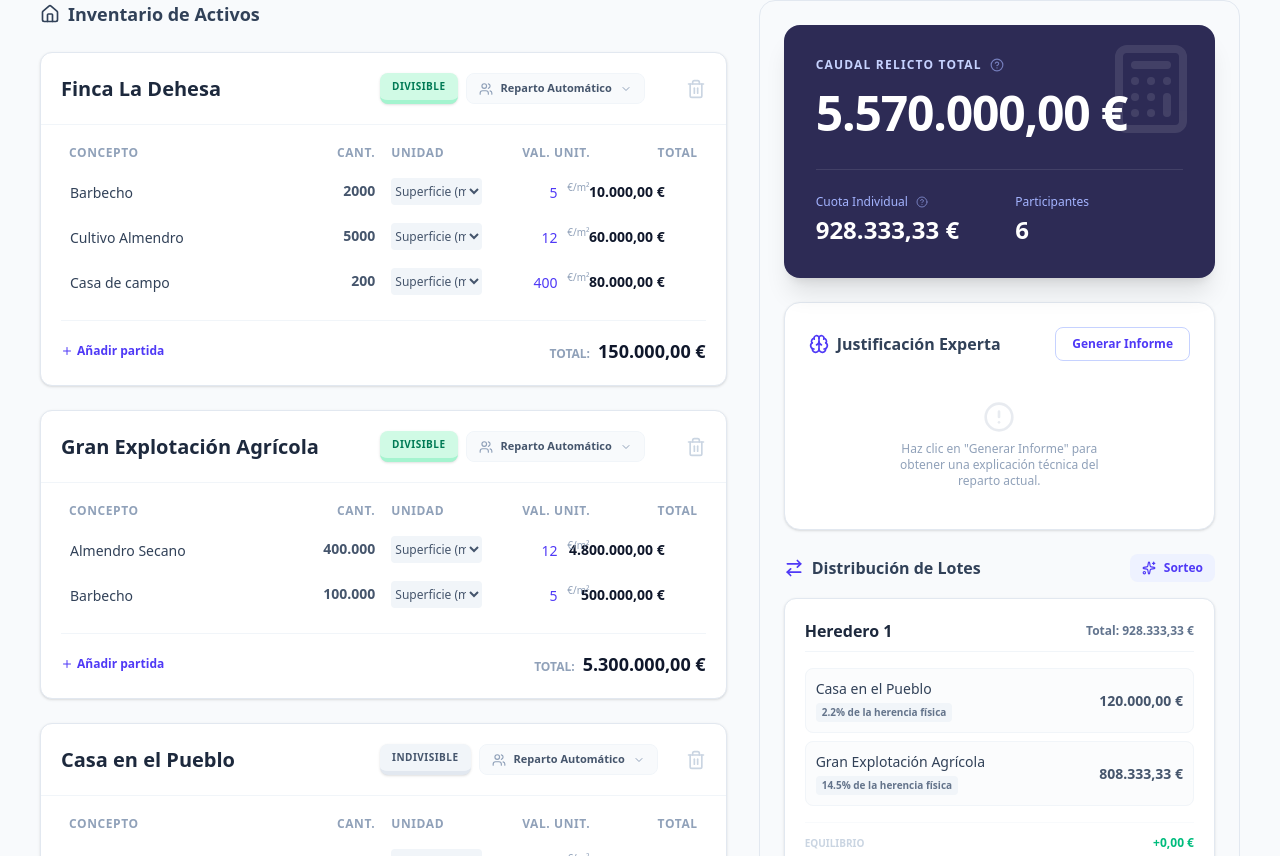
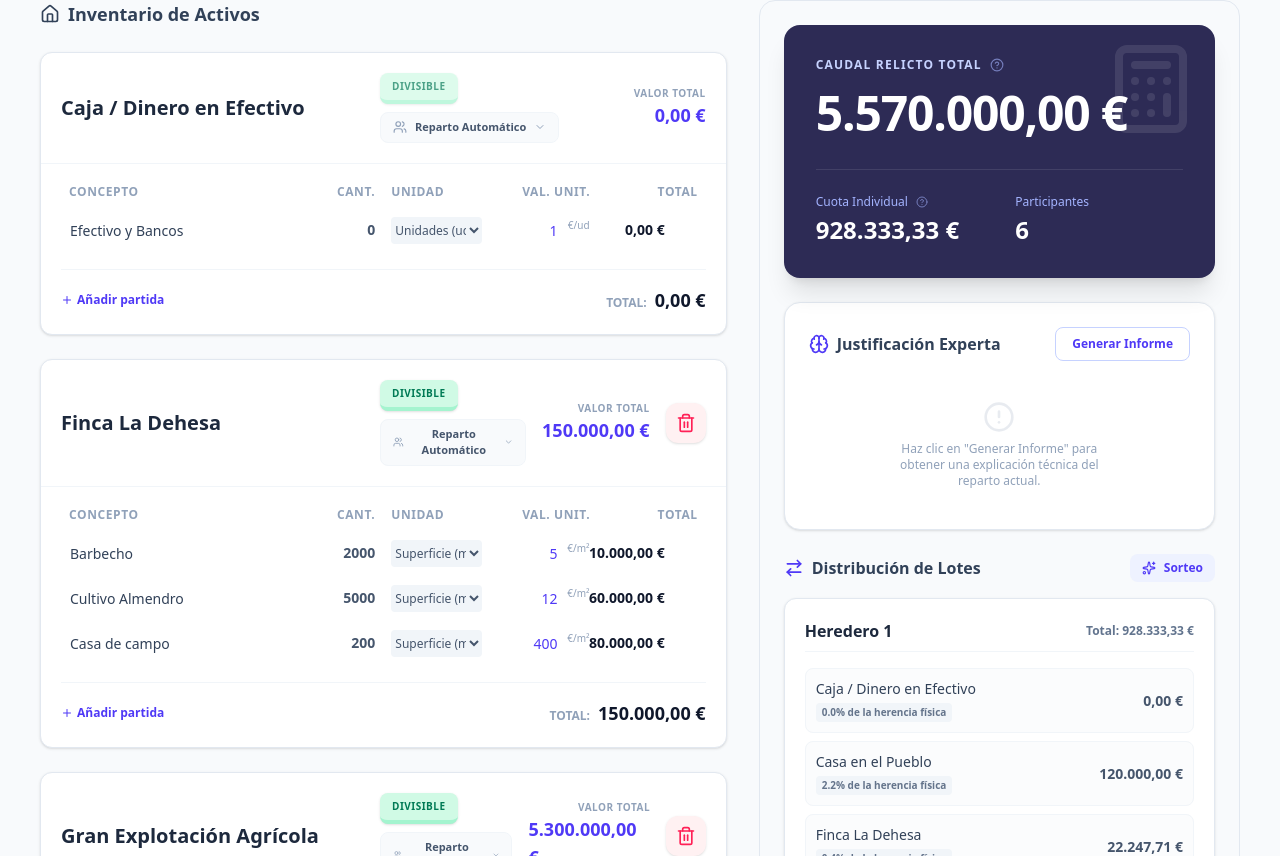
Before and after one commit to arquinsignia-creator/REPARTO-DE-HERENCIA, a Next.js app: page / in a window 1280 px wide. Shown: the part 144-1000 px from the top of the page. Built offline with nearby package versions, Linux system fonts and the light colour scheme.

Commit message:
feat: implement balanced inheritance distribution and fixed cash asset

```diff
--- a/src/app/page.tsx
+++ b/src/app/page.tsx
@@ -102,6 +102,17 @@ export default function Page() {
   const numHerederos = herederos.length;
   const [moneda, setMoneda] = useState('EUR');
   const [activos, setActivos] = useState([
+    {
+      id: 'cash',
+      nombre: "Caja / Dinero en Efectivo",
+      divisible: true,
+      esGanancial: true,
+      isFixed: true, // Asset cannot be deleted
+      asignarA: [] as number[],
+      sub_partidas: [
+        { id: 'scash', concepto: "Efectivo y Bancos", cantidad: 0, unidad: "€", valor_unitario: 1 }
+      ]
+    },
     {
       id: '1',
       nombre: "Finca La Dehesa",
@@ -346,18 +357,37 @@ export default function Page() {
       }
     }
 
-    // 3. Repartir pendientes (automático) sobre el 50% restante (o 100% si no hay gananciales)
+    // 3. Repartir pendientes (automático)
+
+    // 3a. DINERO / CAJA (Especial): Se reparte a partes iguales entre todos los herederos
+    // a menos que se haya asignado manualmente o marcado como indivisible.
+    const activoCash = totalActivos.find(a => a.id === 'cash');
+    if (activoCash && activoCash.asignarA.length === 0 && activoCash.divisible && !(activoCash as any).yaConsolidado) {
+      const numParticipantes = lotes.length;
+      const factorMasa = (fiscalConfig.gananciales && activoCash.esGanancial !== false) ? 0.5 : 1;
+      const valorPorHeredero = (activoCash.valorTotal * factorMasa) / numParticipantes;
+
+      lotes.forEach(lote => {
+        lote.activos.push({
+          id: `cash_${lote.id}`,
+          nombre: activoCash.nombre,
+          valor: valorPorHeredero,
+          fraccion: (factorMasa / numParticipantes),
+          tipo: 'herencia'
+        });
+        lote.valorBienes += valorPorHeredero;
+      });
+      (activoCash as any).yaConsolidado = true;
+    }
+
     const pendientes = totalActivos.filter(a =>
       a.asignarA.length === 0 &&
       !(a as any).yaConsolidado
     ).sort((a, b) => b.valorTotal - a.valorTotal);
 
-    const factorOriginal = 1; // El cálculo de valorHeredable ya debe contemplar si es ganancial o no
-
-    // Primero indivisibles
+    // 3b. Primero indivisibles: Seguir asignando al más pobre para evitar fragmentación
     pendientes.filter(a => !a.divisible).forEach(activo => {
       lotes.sort((a, b) => a.valorBienes - b.valorBienes);
-      // El valor a heredar puede ser el original o el restante si hubo consolidación parcial
       let valorHeredable = (activo as any).valorHeredableRestante !== undefined ? (activo as any).valorHeredableRestante : (activo.valorTotal * ((fiscalConfig.gananciales && activo.esGanancial !== false) ? 0.5 : 1));
       lotes[0].activos.push({
         id: activo.id,
@@ -369,46 +399,55 @@ export default function Page() {
       lotes[0].valorBienes += valorHeredable;
     });
 
-    // Luego divisibles (incluyendo sobras de consolidación)
+    // 3c. Luego divisibles: REPARTO EQUILIBRADO (Novedad)
     const divisiblesPendientes = totalActivos.filter(a =>
       a.divisible &&
       a.asignarA.length === 0 &&
-      (!(a as any).yaConsolidado || (a as any).valorHeredableRestante > 0.01)
+      (!(a as any).yaConsolidado || ((a as any).valorHeredableRestante && (a as any).valorHeredableRestante > 0.01))
     );
 
     divisiblesPendientes.forEach(activo => {
       let restante = (activo as any).valorHeredableRestante !== undefined ? (activo as any).valorHeredableRestante : (activo.valorTotal * ((fiscalConfig.gananciales && activo.esGanancial !== false) ? 0.5 : 1));
-      let partNum = 0;
+
+      // Intentamos repartir para equilibrar el déficit de todos
       while (restante > 0.01) {
-        lotes.sort((a, b) => a.valorBienes - b.valorBienes);
-        const deficit = cuotaIdeal - lotes[0].valorBienes;
+        // Encontrar quiénes están por debajo de la cuota ideal
+        const conDeficit = lotes.filter(l => l.valorBienes < cuotaIdeal - 0.01);
 
-        if (deficit <= 0.01 || lotes.every(l => l.valorBienes >= cuotaIdeal - 0.01)) {
-          // Si todos están cubiertos o el "más pobre" ya está en su cuota,
-          // asignamos el resto a UNO SOLO (al más pobre actual o al cónyuge)
-          // para evitar el proindiviso de "todos para todos".
-          const targetLote = fiscalConfig.gananciales ? (lotes.find(l => l.idHeredero === CONYUGE_ID) || lotes[0]) : lotes[0];
-          targetLote.activos.push({
-            id: `${activo.id}_rest_${targetLote.id}`,
+        if (conDeficit.length === 0) {
+          // Si nadie tiene déficit, repartir lo que sobra a partes iguales entre todos
+          const aCadaUno = restante / lotes.length;
+          lotes.forEach(lote => {
+            lote.activos.push({
+              id: `${activo.id}_sob_${lote.id}`,
               nombre: activo.nombre,
-            valor: restante,
-            fraccion: restante / activo.valorTotal,
+              valor: aCadaUno,
+              fraccion: aCadaUno / activo.valorTotal,
               tipo: 'herencia'
             });
-          targetLote.valorBienes += restante;
+            lote.valorBienes += aCadaUno;
+          });
           restante = 0;
         } else {
-          const aAsignar = Math.min(deficit, restante);
-          lotes[0].activos.push({
-            id: `${activo.id}_part_${partNum}`,
+          // Repartir proporcionalmente al déficit para que todos lleguen a la vez a la cuota
+          const deficitTotal = conDeficit.reduce((acc, l) => acc + (cuotaIdeal - l.valorBienes), 0);
+          const aRepartirAhorra = Math.min(restante, deficitTotal);
+
+          conDeficit.forEach(lote => {
+            const miDeficit = cuotaIdeal - lote.valorBienes;
+            const miParte = (miDeficit / deficitTotal) * aRepartirAhorra;
+            if (miParte > 0.01) {
+              lote.activos.push({
+                id: `${activo.id}_bal_${lote.id}`,
                 nombre: activo.nombre,
-            valor: aAsignar,
-            fraccion: aAsignar / activo.valorTotal,
+                valor: miParte,
+                fraccion: miParte / activo.valorTotal,
                 tipo: 'herencia'
               });
-          lotes[0].valorBienes += aAsignar;
-          restante -= aAsignar;
-          partNum++;
+              lote.valorBienes += miParte;
+            }
+          });
+          restante -= aRepartirAhorra;
         }
       }
     });
@@ -568,7 +607,11 @@ export default function Page() {
     }));
   };
 
-  const eliminarActivo = (id: string) => setActivos(activos.filter(a => a.id !== id));
+  const eliminarActivo = (id: string) => {
+    const activo = activos.find(a => a.id === id);
+    if (activo && (activo as any).isFixed) return;
+    setActivos(activos.filter(a => a.id !== id));
+  };
 
   const actualizarSubpartida = (activoId: string, subId: string, campo: string, valor: any) => {
     setActivos(activos.map(a => {
@@ -1021,18 +1064,28 @@ export default function Page() {
                       <input
                         type="text"
                         value={activo.nombre}
-                        onChange={(e) => setActivos(activos.map(a => a.id === activo.id ? {...a, nombre: e.target.value} : a))}
-                        className="text-lg md:text-xl font-extrabold text-slate-800 bg-transparent border-none focus:outline-none focus:ring-0 p-0 flex-1 md:min-w-[300px] truncate"
+                        onChange={(e) => {
+                          if ((activo as any).isFixed) return;
+                          setActivos(activos.map(a => a.id === activo.id ? {...a, nombre: e.target.value} : a));
+                        }}
+                        readOnly={(activo as any).isFixed}
+                        className={`text-lg md:text-xl font-extrabold text-slate-800 bg-transparent border-none focus:outline-none focus:ring-0 p-0 flex-1 md:min-w-[300px] truncate ${ (activo as any).isFixed ? 'select-none cursor-default' : '' }`}
                         placeholder="Nombre del activo..."
                       />
+                      {!(activo as any).isFixed && (
                         <button onClick={() => eliminarActivo(activo.id)} className="md:hidden text-slate-300 hover:text-red-500 transition-colors p-1">
                           <Trash2 className="w-5 h-5" />
                         </button>
+                      )}
                     </div>
 
                     <div className="flex items-center gap-2 flex-wrap">
                       <button
-                        onClick={() => toggleDivisible(activo.id)}
+                        onClick={() => {
+                          if ((activo as any).isFixed) return;
+                          toggleDivisible(activo.id);
+                        }}
+                        disabled={(activo as any).isFixed}
                         className={`
                           text-[10px] uppercase font-bold px-3 py-1.5 rounded-lg tracking-wider transition-all transform active:scale-95
                           border-b-4
@@ -1040,6 +1093,7 @@ export default function Page() {
                             ? 'bg-emerald-100 text-emerald-700 border-emerald-200 hover:bg-emerald-200 hover:border-emerald-300 shadow-sm'
                             : 'bg-slate-100 text-slate-600 border-slate-200 hover:bg-slate-200 hover:border-slate-300 shadow-sm'
                           }
+                          ${ (activo as any).isFixed ? 'opacity-70 cursor-default' : '' }
                         `}
                       >
                         {activo.divisible ? 'DIVISIBLE' : 'INDIVISIBLE'}
@@ -1127,9 +1181,23 @@ export default function Page() {
                       </div>
                     </div>
                   </div>
-                  <button onClick={() => eliminarActivo(activo.id)} className="hidden md:block text-slate-300 hover:text-red-500 transition-colors">
+
+                  <div className="flex items-center gap-4">
+                    <div className="flex flex-col items-end">
+                      <span className="text-[10px] uppercase font-bold text-slate-400 tracking-wider">Valor total</span>
+                      <span className="text-lg font-black text-indigo-600">
+                        {formatCurrency(activo.sub_partidas.reduce((acc, sub) => acc + (sub.cantidad * sub.valor_unitario), 0))}
+                      </span>
+                    </div>
+                    {!(activo as any).isFixed && (
+                      <button
+                        onClick={() => eliminarActivo(activo.id)}
+                        className="hidden md:flex items-center justify-center w-10 h-10 rounded-xl bg-rose-50 text-rose-500 hover:bg-rose-100 transition-colors shadow-sm"
+                      >
                         <Trash2 className="w-5 h-5" />
                       </button>
+                    )}
+                  </div>
                 </div>
 
                 <div className="p-5">
```
Lines whose indentation alone changed are shown as unchanged.
